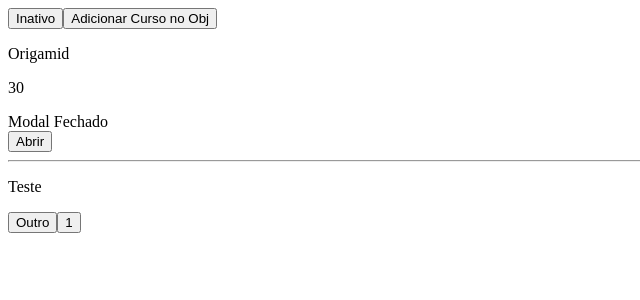
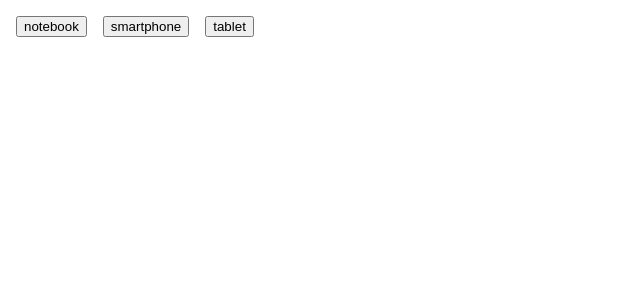
Before and after one commit to Dev-HideyukiTakahashi/origamid-react-course, a React app: page / in a window 1280 px wide. Shown: the top 300 px of the page, without its empty margins (0-640 px from the left). Built offline with nearby package versions, Linux system fonts and the light colour scheme; the HTML template or start-up script is replaced by a standard one.

Commit message:
aula: useState 3 exercicio

```diff
--- /dev/null
+++ b/src/Exercicio3/AppExercicio3.jsx
@@ -0,0 +1,33 @@
+import React from "react";
+import { Produto } from "./Produto";
+
+export const AppExercicio3 = () => {
+  const [dados, setDados] = React.useState(null);
+  const [carregando, setCarregando] = React.useState(null);
+
+  async function handleClick(event) {
+    setCarregando(true);
+    const response = await fetch(
+      `https://ranekapi.origamid.dev/json/api/produto/${event.target.innerText}`
+    );
+    const json = await response.json();
+    setDados(json);
+    setCarregando(false);
+  }
+
+  return (
+    <div>
+      <button style={{ margin: ".5rem" }} onClick={handleClick}>
+        notebook
+      </button>
+      <button style={{ margin: ".5rem" }} onClick={handleClick}>
+        smartphone
+      </button>
+      <button style={{ margin: ".5rem" }} onClick={handleClick}>
+        tablet
+      </button>
+      {carregando ? <p>Carregando . . .</p> : false}
+      <Produto dados={dados} />
+    </div>
+  );
+};
--- /dev/null
+++ b/src/Exercicio3/Produto.jsx
@@ -0,0 +1,14 @@
+import React from "react";
+
+export const Produto = ({ dados }) => {
+  if (dados)
+    return (
+      <>
+        <div>
+          <h1>{dados.nome}</h1>
+          <h1>R$ {dados.preco}</h1>
+          <img src={dados.fotos[0].src} alt={dados.fotos[0].titulo} />
+        </div>
+      </>
+    );
+};
--- a/src/index.jsx
+++ b/src/index.jsx
@@ -5,6 +5,7 @@ import Exercicio from "./Exercicio.jsx";
 import Botao from "./Botao.jsx";
 import { Exercicio2 } from "./Exercicio2/Exercicio2.jsx";
 import { AppHooks } from "./hooks-aula/AppHooks.jsx";
+import { AppExercicio3 } from "./Exercicio3/AppExercicio3.jsx";
 
 createRoot(document.getElementById("root")).render(
   <>
@@ -12,6 +13,7 @@ createRoot(document.getElementById("root")).render(
     {/* <Exercicio /> */}
     {/* <Botao /> */}
     {/* <Exercicio2 /> */}
-    <AppHooks />
+    {/* <AppHooks /> */}
+    <AppExercicio3 />
   </>
 );
```
